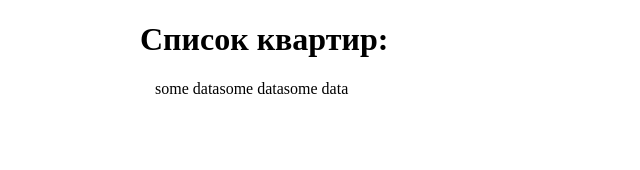
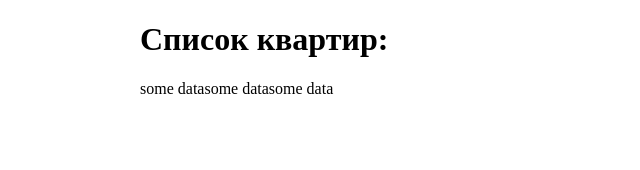
Before and after one commit to nk-d/task_apartments, a Vue app: page / in a window 1280 px wide. Shown: the top 170 px of the page, without its empty margins (0-640 px from the left). Built offline with nearby package versions, Linux system fonts and the light colour scheme.

Commit message:
Add role to elms

```diff
--- a/src/components/ListApartments.vue
+++ b/src/components/ListApartments.vue
@@ -1,5 +1,5 @@
 <template>
-  <div class="list-apartments">
+  <main class="list-apartments" role="main">
     <template v-if="apartments.length">
 
       <Apartment v-for="apartment in apartments" :key="apartment.id" :apartment="apartment" />
@@ -7,7 +7,7 @@
     </template>
 
     <template v-else>Some loading with interactive elements, mb use spin</template>
-  </div>
+  </main>
 </template>
 
 <script>
@@ -30,10 +30,6 @@
 
 <style lang="scss">
   .list-apartments {
-    max-width: 1000px;
-    width: 100%;
-    margin: 0 auto;
-    padding: 0 15px;
     display: flex;
   }
 </style>
```
